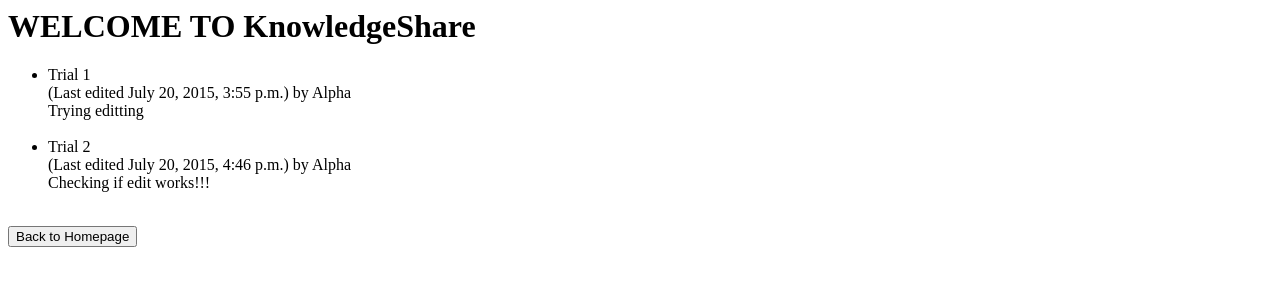
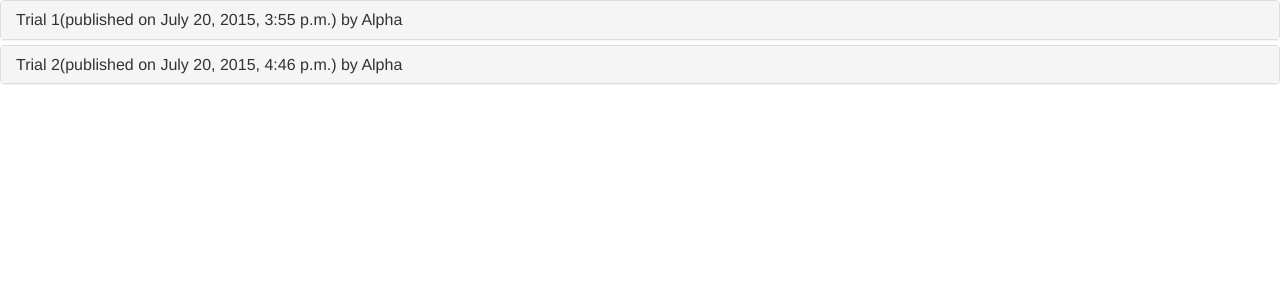
Before and after one commit to Anjali-Del/TestRepo, a Django app: template Wikip/wikipage/templates/view.html in a window 1280 px wide. Shown: the top 300 px of the page. Run offline with Django 3.2, Linux system fonts and the light colour scheme; the template is opened without the code that fills it: values that come from a table or form of the project are taken from there, others are empty; data comes from the database, SQL or seed files in the repository; parts of the project's set-up code (start-up, migrations or seed data) failed here and were passed over; some libraries are stand-ins or nearby versions.

Commit message:
view file changed!

```diff
--- a/Wikip/wikipage/templates/view.html
+++ b/Wikip/wikipage/templates/view.html
@@ -1,21 +1,31 @@
-<HTML>
-    <HEAD>
-        <title>KnowledgeShare</title>
-        <h1>WELCOME TO KnowledgeShare</h1>
-    </HEAD>
-    <BODY>
-        {% if article_list %}
-        <ul>
-            {% for article in article_list %}
-                <li>{{ article.title}}<br>
-                    (Last edited {{ article.pub_date }}) by {{ article.uid.author_name }}<br>
-                    {{ article.content }}
-                </li><br>
-            {% endfor %}</ul>
-        {% else %}
-            <p>The list is empty</p>
-        {% endif %}
+<html>
+	<head lang="en">
+		<title>Enjoy Reading!</title>
+		<meta charset="utf-8">
+		<link rel="stylesheet" href="http://maxcdn.bootstrapcdn.com/bootstrap/3.3.5/css/bootstrap.min.css">
+  		<script src="https://ajax.googleapis.com/ajax/libs/jquery/1.11.3/jquery.min.js"></script>
+  		<script src="http://maxcdn.bootstrapcdn.com/bootstrap/3.3.5/js/bootstrap.min.js"></script>
+	</head>
+	<body>
 
-        <button type="button" onclick="location.href='/homepage/';">Back to Homepage</button><br><br><br>
-    </BODY>
-</HTML>
+  <div class="panel-group" id="accordion">
+  {% for article in article_list%}
+  <div class="panel panel-default">
+    <div class="panel-heading">
+      <h4 class="panel-title">
+        <a data-toggle="collapse" data-parent="#accordion"
+          href="#collapse-{{forloop.counter}}">
+          {{ article.title}}(published on {{ article.pub_date }}) by {{ article.uid.author_name }}
+        </a>
+      </h4>
+    </div>
+    <div id="collapse-{{forloop.counter}}" class="panel-collapse collapse">
+      <div class="panel-body">
+        {{article.content}}
+      </div>
+    </div>
+  </div>
+  {% endfor %}
+  </div>
+	</body>
+</html>
```
